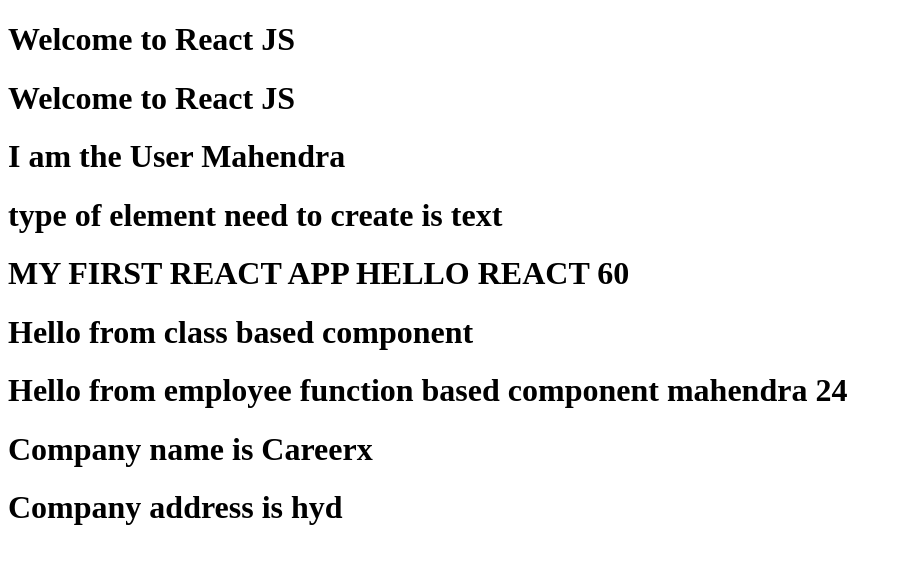
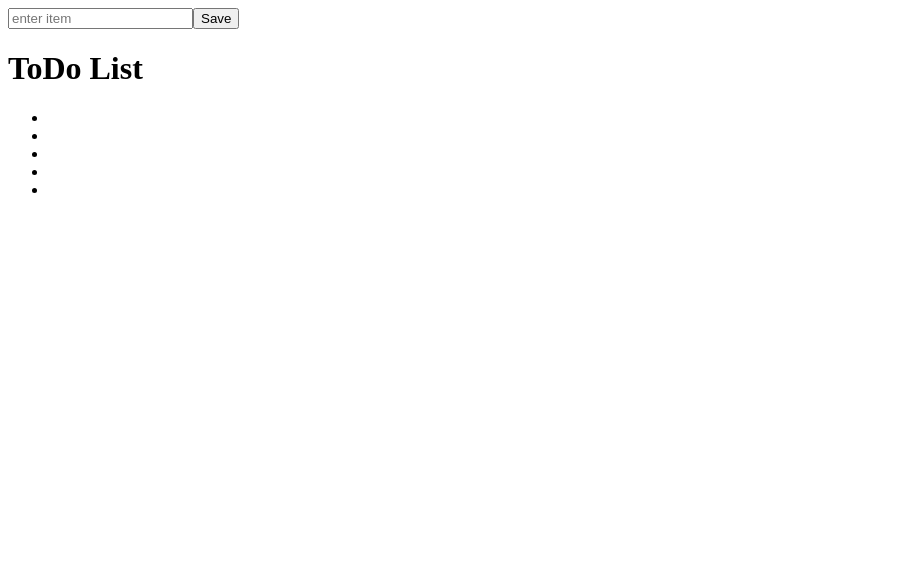
Before and after one commit to Mahi500/Full_Stack_Developer_Training, a React (Create React App) app in the folder first-react-app/: page / in a window 1280 px wide. Shown: the top 564 px of the page, without its empty margins (0-902 px from the left). Built offline with nearby package versions, Linux system fonts and the light colour scheme.

Commit message:
ToDo react application

```diff
--- a/first-react-app/src/App.js
+++ b/first-react-app/src/App.js
@@ -4,6 +4,10 @@
 import EmployeeWithFunction from './EmployeeWithFunction';
 import Company from './Company';
 import { useState } from 'react';
+import {user, sayHi} from './ModuleDemo';
+import * as u from './ModuleDemo';
+import sayHello from './ModuleDemo';
+import ToDo from './ToDo';
 
 function App() {
 
@@ -35,17 +39,53 @@
 console.log(first,second,third);
 
 const [color,setColor]= useState(80);
+
+function add(a,b,c)
+{
+     console.log(a+b+c);
+}
+
+var numbers=[40,50,60];
+
+add(...numbers);
+
+let [a,b,c] =[...numbers];
+console.log(a,b,c);
+
+var array1=[2,3,4];
+var array2=[5,6,7];
+
+var res= [...array1,...array2];
+
+console.log(res);
+function showRest(a,b,c,...d){
+
+  console.log(a);
+  console.log(b);
+  console.log(c);
+  console.log(d);
+}
+
+showRest(2,3,4,5,6,7);
+
+console.log(user);
+sayHi();
+console.log(u.user);
+u.sayHi();
+
+sayHello();
   const age=60;
   return (
 
     <div className="App">
-      <Header/>
+      {/* <Header/>
       <Header/>
       <User name="Mahendra" type="text"/>
       <h1>MY FIRST REACT APP HELLO REACT {age}</h1>
-      <Employee/>
       <EmployeeWithFunction/>
       <Company Companyname="Careerx"/>
+      <Employee experience="five years"/> */}
+      <ToDo/>
     </div>
 
   );
--- a/first-react-app/src/Employee.js
+++ b/first-react-app/src/Employee.js
@@ -2,11 +2,48 @@
 
 class Employee extends React.Component {
 
+    constructor(props){
+        super(props);
+        this.state={
+            name:"Mahendra",
+            age: 24,
+            salary: 40000,
+            companyName:"careerx",
+            changeName:" "
+        }
+        this.changeName=this.changeName.bind(this);
+        this.handleChange=this.handleChange.bind(this);
+    }
+
+
+
+    changeName(){
+
+        console.log(this);
+        console.log(this.state);
+        console.log(this.state.name);
+        this.setState({name:this.state.changeName});
+        this.state.changeName="";
+
+
+    }
+    handleChange(event){
+
+      this.setState({changeName:event.target.value});
+    //   this.setState({name:event.target.value});
+    }
     render(){
 
         return(
             <div>
                 <h1>Hello from class based component</h1>
+                <h1>Name of Employee: {this.state.name}</h1>
+                <h1>Age of Employee: {this.state.age}</h1>
+                <h1>salary of Employee: {this.state.salary}</h1>
+                <h1>company name: {this.state.companyName}</h1>
+                <h1>experience: {this.props.experience}</h1>
+                <input type="text" value={this.state.changeName} onChange={this.handleChange}></input>
+                <button onClick={this.changeName}>Change Name</button>
             </div>
         )
 
--- /dev/null
+++ b/first-react-app/src/ModuleDemo.js
@@ -0,0 +1,17 @@
+export let user={
+
+    name:"sameer",
+    age: 20
+}
+
+export function sayHi(){
+
+    console.log("saying hi");
+
+}
+
+export default function saySomething()
+{
+
+    console.log("something");
+}
--- /dev/null
+++ b/first-react-app/src/ToDo.js
@@ -0,0 +1,65 @@
+import React from 'react';
+
+
+class ToDo extends React.Component{
+
+    constructor(){
+        super();
+        this.state={
+            courseName:"",
+            list: []
+        }
+         this.handleChange=this.handleChange.bind(this);
+        this.saveCourse=this.saveCourse.bind(this);
+    }
+
+
+    saveCourse(){
+
+
+       const list = [...this.state.list];
+       list.push(this.state.courseName);
+       this.setState({list:list});
+       this.state.courseName="";
+
+
+    }
+
+
+    handleChange(event){
+       this.setState({courseName:event.target.value})
+
+    }
+
+    render(){
+
+
+        return(
+
+            <div>
+                <input type="text" value={this.state.courseName} onChange={this.handleChange} placeholder="enter item"/>
+                <button onClick={this.saveCourse}>Save</button>
+                <div>
+                 <h1>ToDo List</h1>
+                 <ul>
+                    <li>{this.state.list[0]}</li>
+                    <li>{this.state.list[1]}</li>
+                    <li>{this.state.list[2]}</li>
+                    <li>{this.state.list[3]}</li>
+                    <li>{this.state.list[4]}</li>
+                 </ul>
+                </div>
+            </div>
+
+        )
+
+
+
+
+
+    }
+
+}
+
+
+export default ToDo;
```
